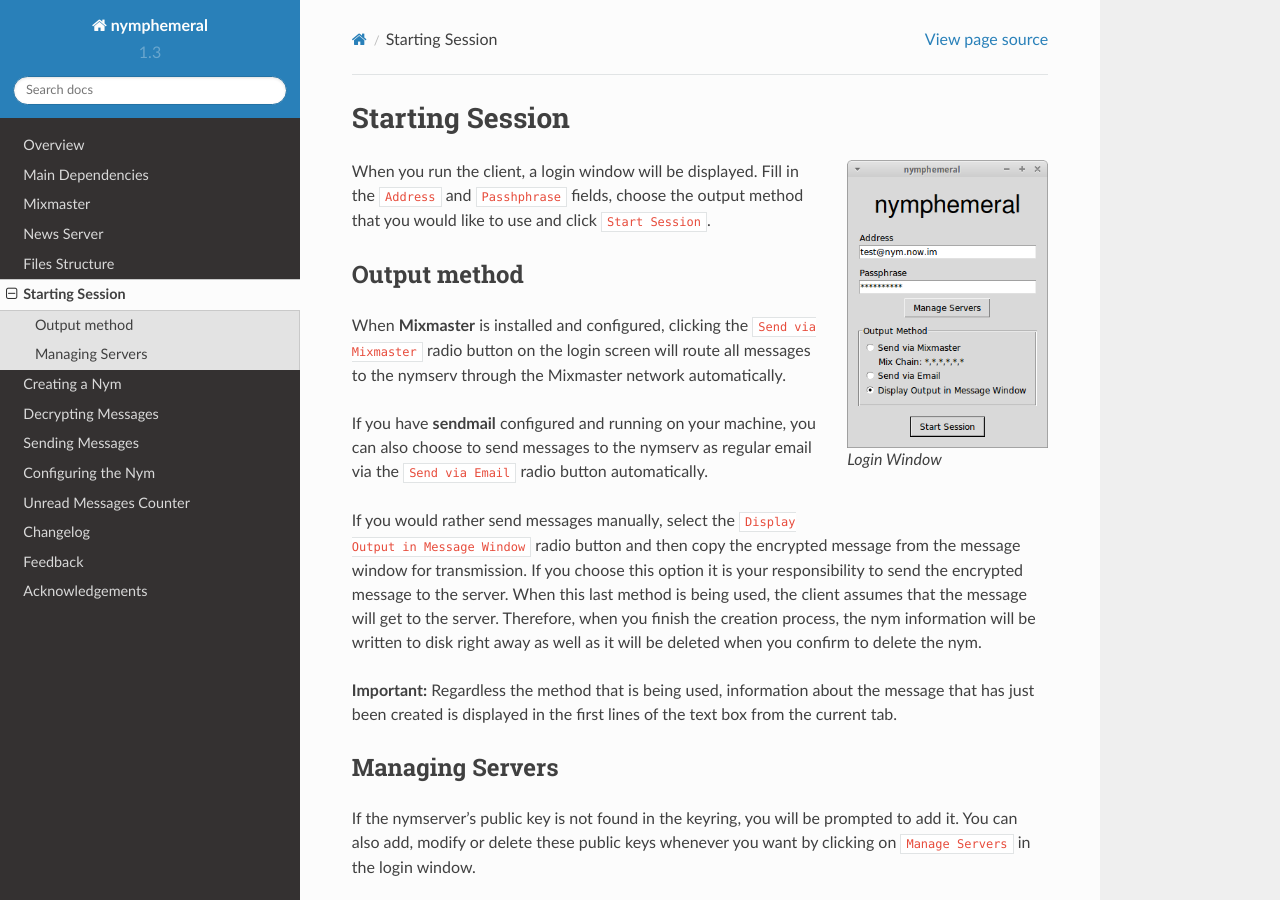
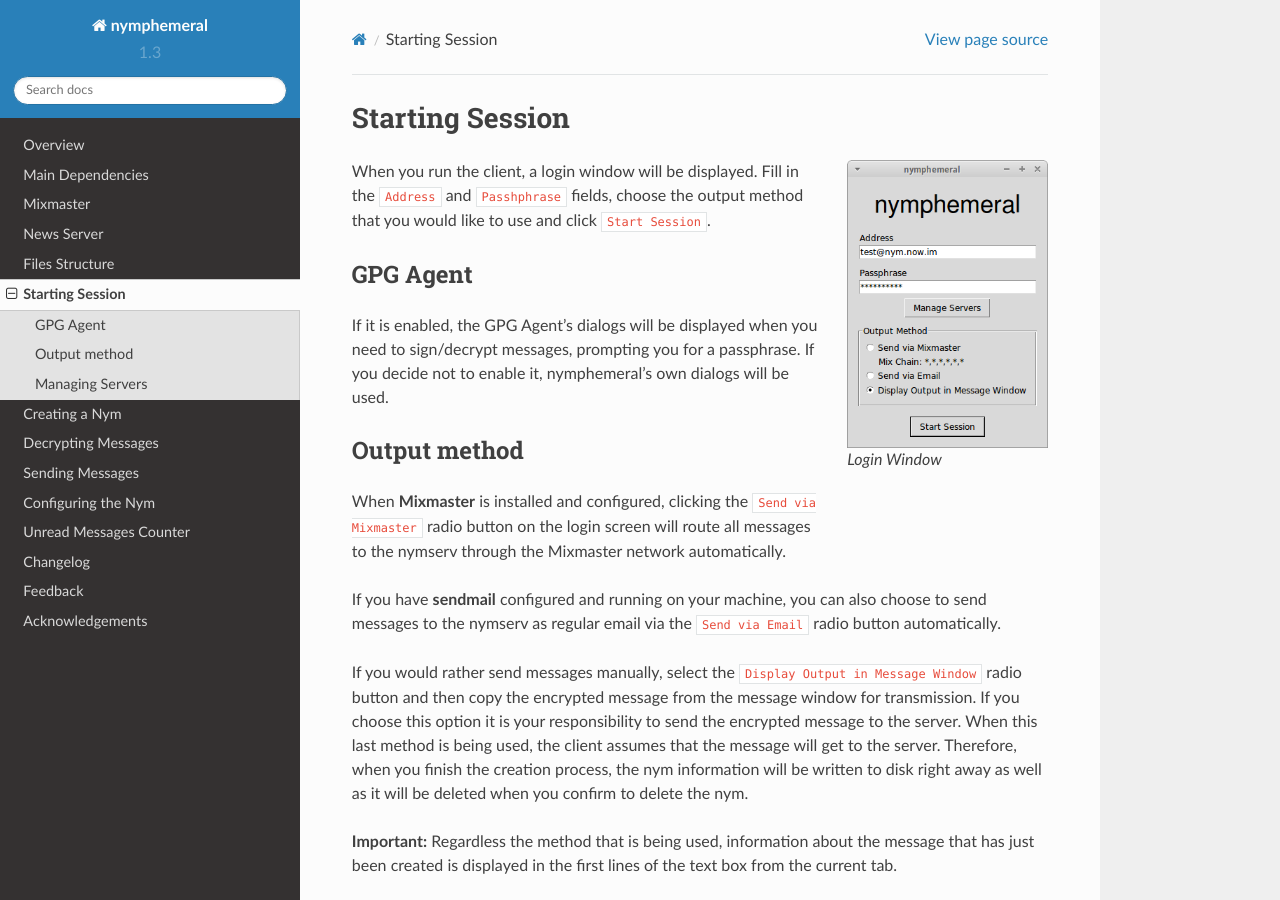
Before and after one commit to AnemoneLabs/nymphemeral, a Sphinx documentation site: the page built from docs/source/use/login.rst, in a window 1280 px wide and 900 px high. Built offline with Sphinx 7.4.7 and the Read the Docs theme 2.0.0, drawn with Linux system fonts in a browser that asks for light colours.

Commit message:
Add information regarding the GPG Agent to the docs login page

```diff
--- a/docs/source/use/login.rst
+++ b/docs/source/use/login.rst
@@ -12,6 +12,11 @@
 the ``Address`` and ``Passhphrase`` fields, choose the output method
 that you would like to use and click ``Start Session``.
 
+GPG Agent
+---------
+If it is enabled, the GPG Agent's dialogs will be displayed when you
+need to sign/decrypt messages, prompting you for a passphrase. If you
+decide not to enable it, nymphemeral's own dialogs will be used.
 
 Output method
 -------------
```
